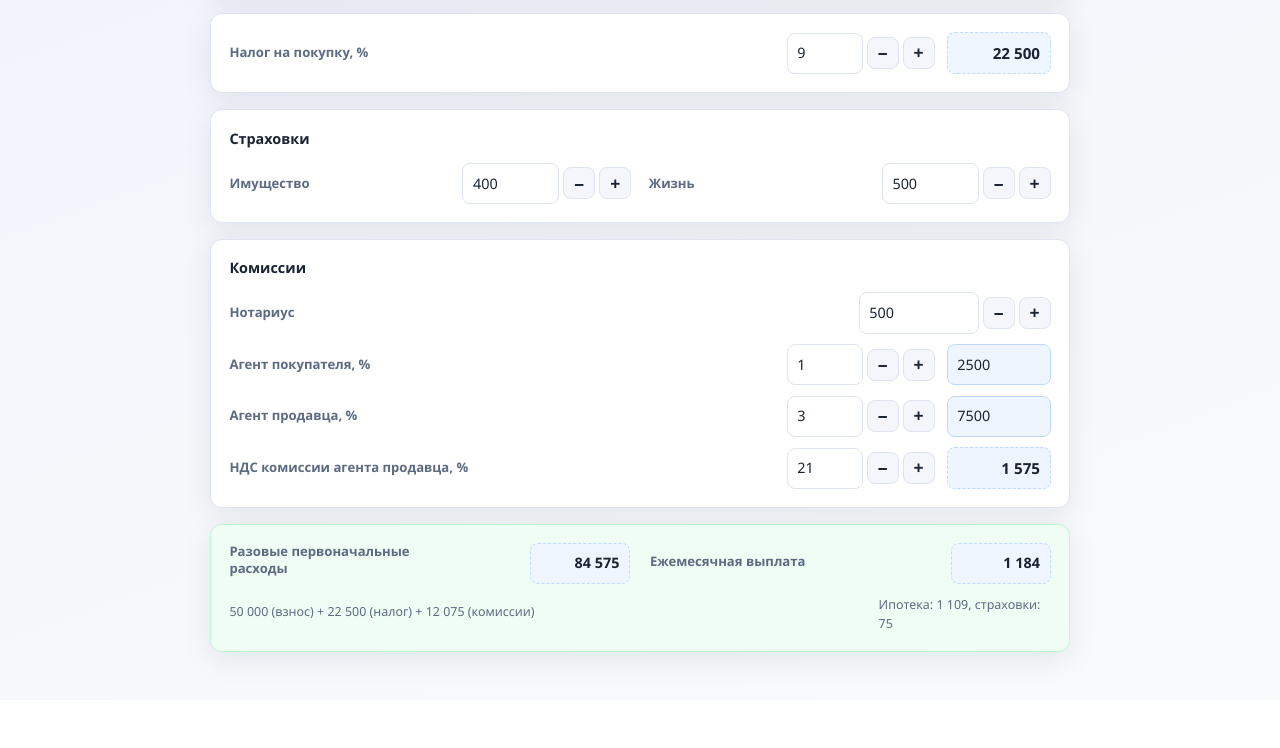
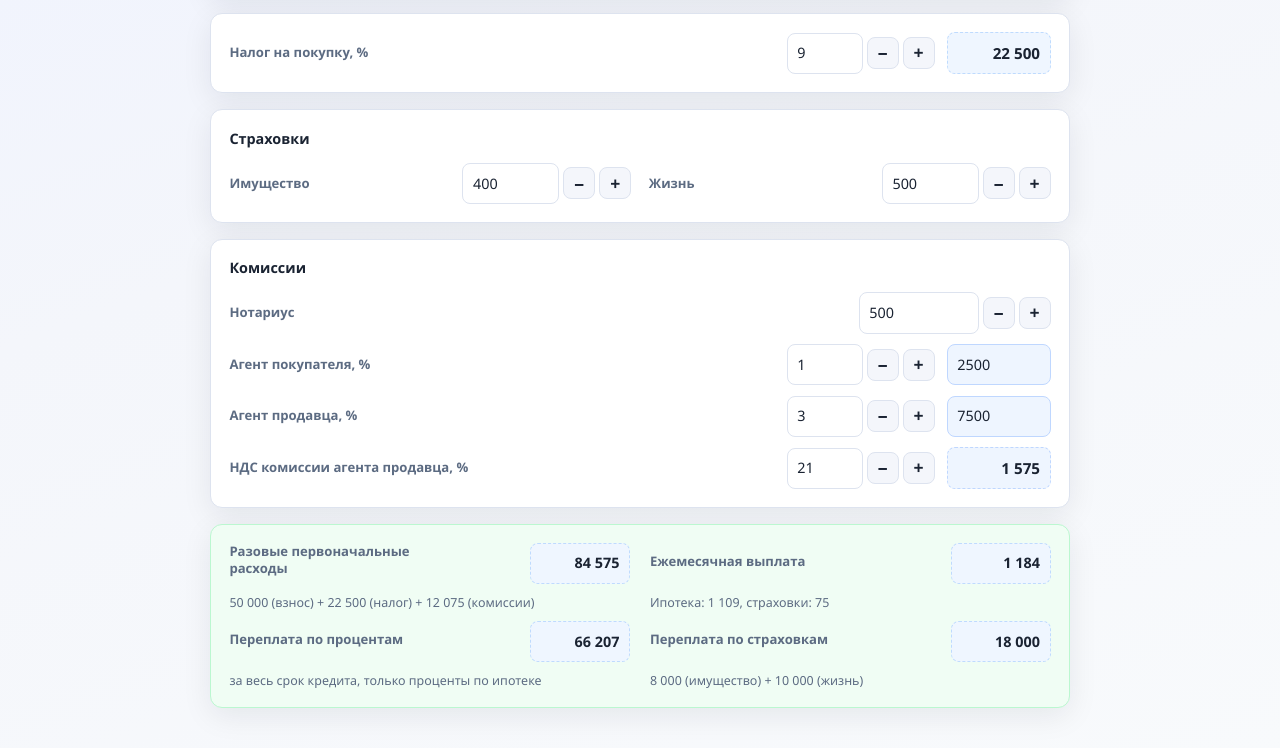
Before and after one commit to GoodDayForSurf/LangTrainer, a plain HTML site: page ccalc/index.html in a window 1280 px wide. Shown: the part 362-1110 px from the top of the page. Before the commit the page ends 1062 px from the top, so only its background shows below. Drawn offline with Linux system fonts and the light colour scheme.

Commit message:
update ccalc update results

```diff
--- a/ccalc/app.js
+++ b/ccalc/app.js
@@ -26,6 +26,10 @@
     initialExpensesHint: $("initialExpensesHint"),
     monthlyBreakdown1: $("monthlyBreakdown1"),
     monthlyHint1: $("monthlyHint1"),
+    totalInterestOverpay: $("totalInterestOverpay"),
+    totalInterestHint: $("totalInterestHint"),
+    totalInsuranceOverpay: $("totalInsuranceOverpay"),
+    totalInsuranceHint: $("totalInsuranceHint"),
   };
 
   let syncSource = null;
@@ -164,6 +168,18 @@
 
     fields.monthlyHint1.textContent =
       `Ипотека: ${formatMoney(mortgage1)}, страховки: ${formatMoney(insuranceMonthly)}`;
+
+    const months = termYears * 12;
+    const totalInterest =
+      loan <= 0 || rate1 <= 0 ? 0 : Math.max(0, mortgage1 * months - loan);
+    const totalInsurance = (homeAnnual + lifeAnnual) * termYears;
+
+    setOutput(fields.totalInterestOverpay, totalInterest);
+    fields.totalInterestHint.textContent = `за весь срок кредита, только проценты по ипотеке`;
+
+    setOutput(fields.totalInsuranceOverpay, totalInsurance);
+    fields.totalInsuranceHint.textContent =
+      `${formatMoney(homeAnnual * termYears)} (имущество) + ${formatMoney(lifeAnnual * termYears)} (жизнь)`;
   }
 
   function bindInput(el, source) {
--- a/ccalc/index.html
+++ b/ccalc/index.html
@@ -100,6 +100,16 @@
           <output id="monthlyBreakdown1" class="output-value output-value--large">—</output>
           <p class="hint" id="monthlyHint1"></p>
         </div>
+        <div class="field field--readonly">
+          <label>Переплата по процентам</label>
+          <output id="totalInterestOverpay" class="output-value output-value--large">—</output>
+          <p class="hint" id="totalInterestHint"></p>
+        </div>
+        <div class="field field--readonly">
+          <label>Переплата по страховкам</label>
+          <output id="totalInsuranceOverpay" class="output-value output-value--large">—</output>
+          <p class="hint" id="totalInsuranceHint"></p>
+        </div>
       </section>
     </form>
   </div>
--- a/ccalc/styles.css
+++ b/ccalc/styles.css
@@ -104,6 +104,20 @@ body {
 .row--summary {
   background: var(--summary-bg);
   border-color: var(--summary-border);
+}
+
+.row--summary .field:has(.hint) {
+  align-items: start;
+}
+
+.row--summary .field:has(.hint) label {
+  padding-top: 0.65rem;
+}
+
+.row--summary .field .hint {
+  grid-column: 1 / -1;
+  margin: 0.2rem 0 0;
+  line-height: 1.25;
 }
 
 .section-title {
```
